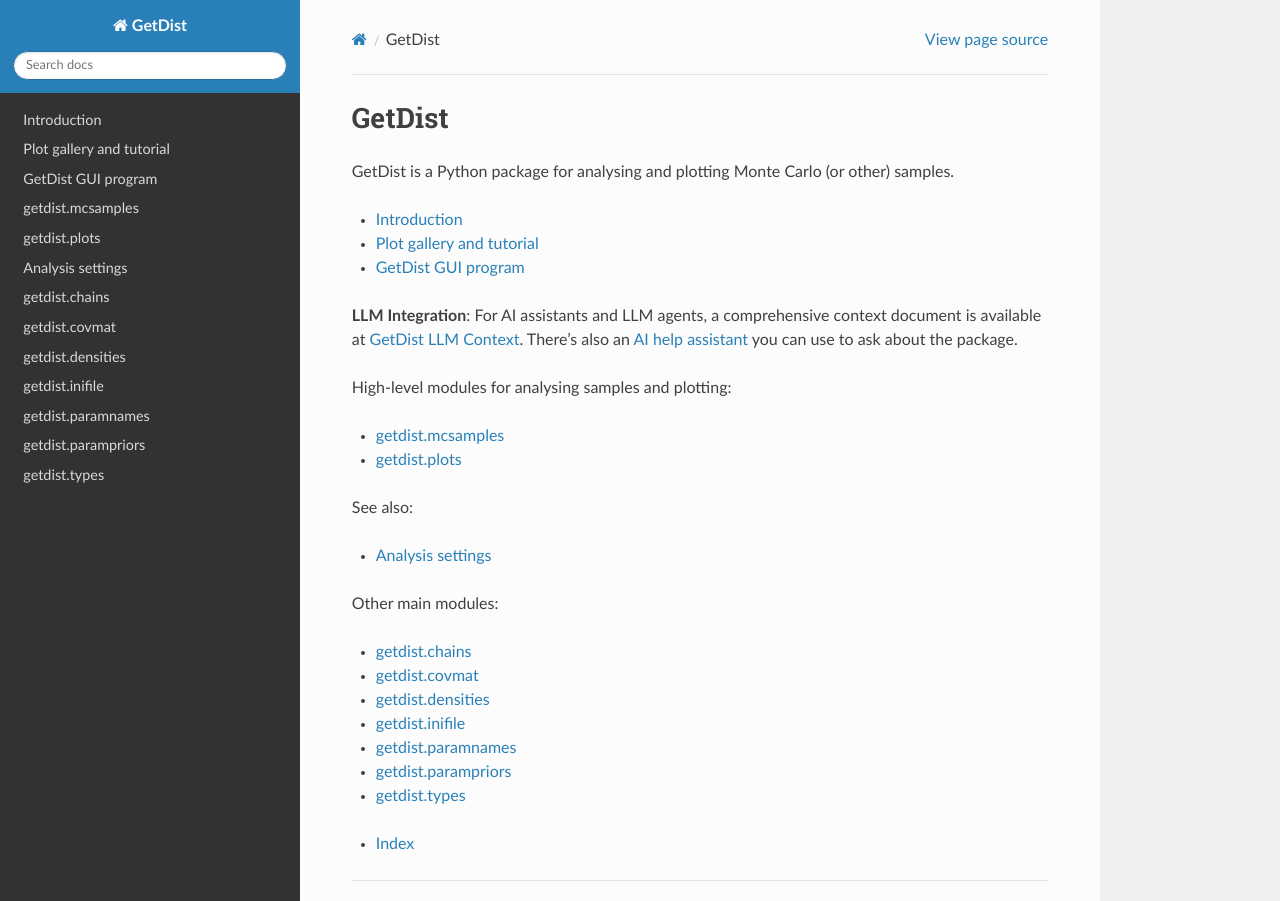
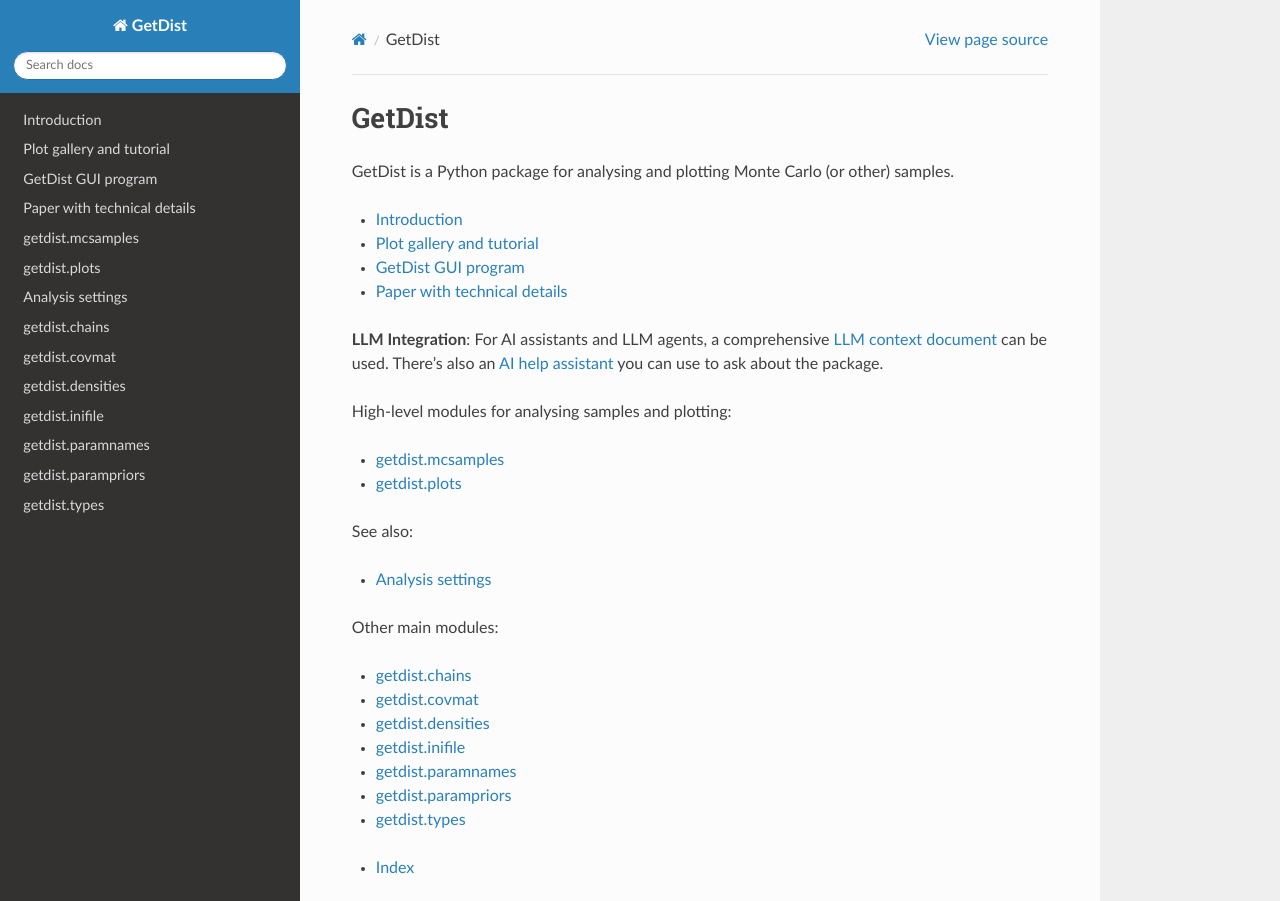
Before and after one commit to cmbant/getdist, a Sphinx documentation site: the page built from docs/source/index.rst, in a window 1280 px wide and 1288 px high, cut to the strip 0-901 px from the top of the window. Built offline with Sphinx 7.4.7 and the Read the Docs theme 3.1.0, drawn with Linux system fonts in a browser that asks for light colours; pages that are not in the unit, such as notebooks, are missing from menus; the version number is read from the project's files by our own code.

Commit message:
doc link to paper

```diff
--- a/docs/source/index.rst
+++ b/docs/source/index.rst
@@ -9,8 +9,10 @@ GetDist is a Python package for analysing and plotting Monte Carlo (or other) sa
    Introduction <intro>
    Plot gallery and tutorial <https://getdist.readthedocs.io/en/latest/plot_gallery.html>
    GetDist GUI program <gui>
+   Paper with technical details <https://arxiv.org/abs/1910.13970>
 
-**LLM Integration**: For AI assistants and LLM agents, a comprehensive context document is available at `GetDist LLM Context <https://getdist.readthedocs.io/en/latest/_static/getdist_docs_combined.md>`_.
+
+**LLM Integration**: For AI assistants and LLM agents, a comprehensive `LLM context document <https://getdist.readthedocs.io/en/latest/_static/getdist_docs_combined.md>`_ can be used.
 There's also an `AI help assistant <https://cosmocoffee.info/help_assist.php>`_ you can use to ask about the package.
 
 High-level modules for analysing samples and plotting:
```
Also changed, not shown: 3 other files.
